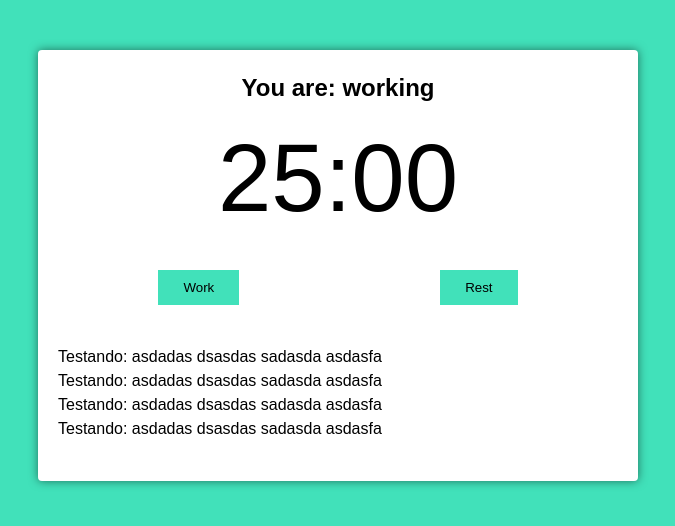
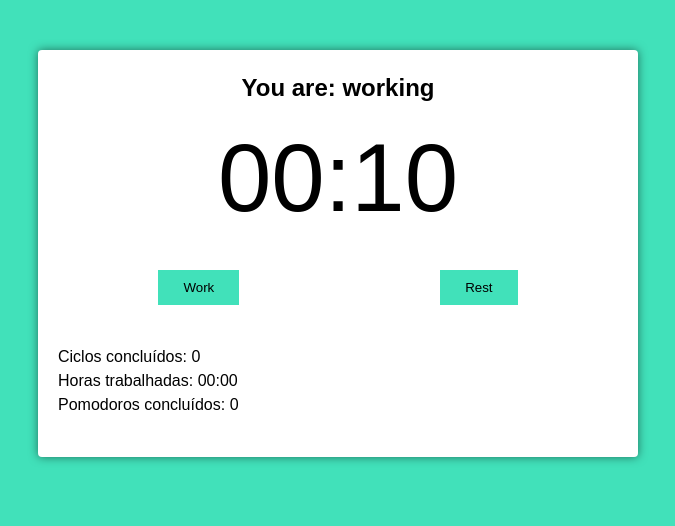
Before and after one commit to ronaldo-aquino/pomodoro-com-react-typescript, a React (Create React App) app: page / in a window 1280 px wide. Shown: the top 526 px of the page, without its empty margins (302-977 px from the left). Built offline with nearby package versions, Linux system fonts and the light colour scheme.

Commit message:
Adicionando regra de negócio

```diff
--- a/src/App.tsx
+++ b/src/App.tsx
@@ -6,9 +6,9 @@
         <>
             <div className="container">
                 <PomodoroTimer
-                    pomodoroTime={1500}
-                    shortRestTime={300}
-                    longRestTime={900}
+                    pomodoroTime={10}
+                    shortRestTime={2}
+                    longRestTime={5}
                     cycles={4}
                 />
             </div>
--- a/src/components/pomodoro-timer.tsx
+++ b/src/components/pomodoro-timer.tsx
@@ -1,5 +1,6 @@
 import React, { useEffect, useState } from 'react';
 import { useInterval } from '../hooks/useInterval';
+import { secondsToTime } from '../utils/seconds-to-time';
 import { Button } from './button';
 import { Timer } from './timer';
 // eslint-disable-next-line @typescript-eslint/no-var-requires
@@ -22,11 +23,13 @@
     const [timeCounting, setTimeCounting] = useState(false);
     const [working, setWorking] = useState(false);
     const [resting, setResting] = useState(false);
+    const [cyclesQtdManager, setCyclesQtdManager] = useState(
+        new Array(props.cycles - 1).fill(true),
+    );
 
-    useEffect(() => {
-        if (working) document.body.classList.add('working');
-        if (resting) document.body.classList.remove('working');
-    }, [working]);
+    const [completedCycles, setCompletedCycles] = useState(0);
+    const [fullWorkingTime, setFullWorkingTime] = useState(0);
+    const [numberOfPomodoros, setNumberOfPomodoros] = useState(0);
 
     useInterval(
         () => {
@@ -57,6 +60,36 @@
         audioStopWorking.play();
     };
 
+    useEffect(() => {
+        if (working) document.body.classList.add('working');
+        if (resting) document.body.classList.remove('working');
+
+        if (mainTime > 0) return;
+
+        if (working && cyclesQtdManager.length > 0) {
+            configureResting(false);
+            cyclesQtdManager.pop();
+        } else if (working && cyclesQtdManager.length <= 0) {
+            configureResting(true);
+            setCyclesQtdManager(new Array(props.cycles - 1).fill(true));
+            setCompletedCycles(completedCycles + 1);
+        }
+
+        if (working) setNumberOfPomodoros(numberOfPomodoros + 1);
+        if (resting) configureWork();
+    }, [
+        working,
+        resting,
+        mainTime,
+        configureResting,
+        setCyclesQtdManager,
+        configureWork,
+        cyclesQtdManager,
+        numberOfPomodoros,
+        props.cycles,
+        completedCycles,
+    ]);
+
     return (
         <div className="pomodoro">
             <h2>You are: working</h2>
@@ -73,10 +106,9 @@
             </div>
 
             <div className="details">
-                <p>Testando: asdadas dsasdas sadasda asdasfa</p>
-                <p>Testando: asdadas dsasdas sadasda asdasfa</p>
-                <p>Testando: asdadas dsasdas sadasda asdasfa</p>
-                <p>Testando: asdadas dsasdas sadasda asdasfa</p>
+                <p>Ciclos concluídos: {completedCycles}</p>
+                <p>Horas trabalhadas: {secondsToTime(fullWorkingTime)}</p>
+                <p>Pomodoros concluídos: {numberOfPomodoros}</p>
             </div>
         </div>
     );
```
